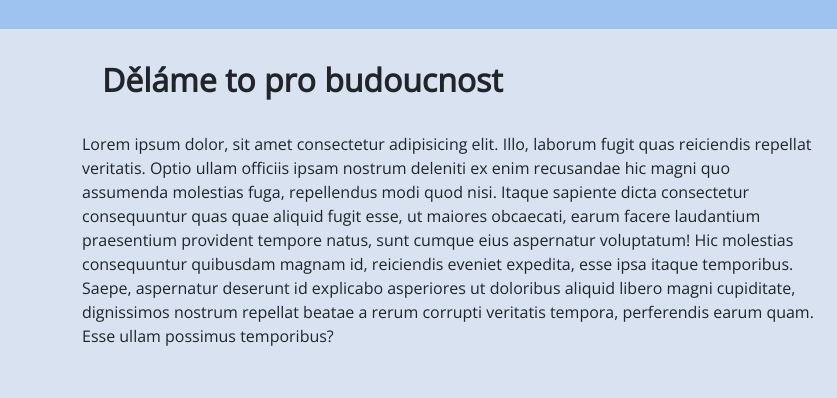
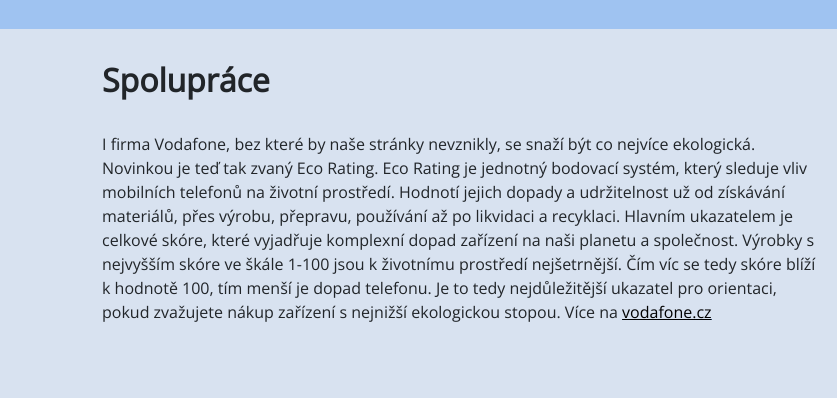
Before and after one commit to Cyberft3/codesea, a plain HTML site: page forfuture.html in a window 1280 px wide. Shown: the part 1380-1778 px from the top of the page, 0-837 px from the left. Drawn offline with nearby package versions, Linux system fonts and the light colour scheme.

Commit message:
Přidaný článek
Přidala jsem článek o Eco Ratingu

```diff
--- a/forfuture.css
+++ b/forfuture.css
@@ -60,3 +60,7 @@
     background-color: rgb(216, 226, 240);
     border-bottom:rgb(0, 0, 0)
     }
+
+    .spoluprace p {
+      margin-left: 20px;
+    }
--- a/forfuture.html
+++ b/forfuture.html
@@ -87,10 +87,10 @@
  <!--Spolupráce-->
  <div class="spoluprace">
   <div class="container spoluprace2">
-    <h2><b>Děláme to pro budoucnost</b></h2><br/>
+    <h2><b>Spolupráce</b></h2><br/>
       <div class="row">
       <div class="col-md-8 col-sm-12">
-        <p>Lorem ipsum dolor, sit amet consectetur adipisicing elit. Illo, laborum fugit quas reiciendis repellat veritatis. Optio ullam officiis ipsam nostrum deleniti ex enim recusandae hic magni quo assumenda molestias fuga, repellendus modi quod nisi. Itaque sapiente dicta consectetur consequuntur quas quae aliquid fugit esse, ut maiores obcaecati, earum facere laudantium praesentium provident tempore natus, sunt cumque eius aspernatur voluptatum! Hic molestias consequuntur quibusdam magnam id, reiciendis eveniet expedita, esse ipsa itaque temporibus. Saepe, aspernatur deserunt id explicabo asperiores ut doloribus aliquid libero magni cupiditate, dignissimos nostrum repellat beatae a rerum corrupti veritatis tempora, perferendis earum quam. Esse ullam possimus temporibus?</p>
+        <p>I firma Vodafone, bez které by naše stránky nevznikly, se snaží být co nejvíce ekologická. Novinkou je teď tak zvaný Eco Rating. Eco Rating je jednotný bodovací systém, který sleduje vliv mobilních telefonů na životní prostředí. Hodnotí jejich dopady a udržitelnost už od získávání materiálů, přes výrobu, přepravu, používání až po likvidaci a recyklaci. Hlavním ukazatelem je celkové skóre, které vyjadřuje komplexní dopad zařízení na naši planetu a společnost. Výrobky s nejvyšším skóre ve škále 1-100 jsou k životnímu prostředí nejšetrnější. Čím víc se tedy skóre blíží k hodnotě 100, tím menší je dopad telefonu. Je to tedy nejdůležitější ukazatel pro orientaci, pokud zvažujete nákup zařízení s nejnižší ekologickou stopou. Více na <a href="https://www.vodafone.cz/osobni/telefony/eco-rating/"><span class="odkaz">vodafone.cz</span></a></p>
         </div>
         <div class="col-md-4 col-sm-12">
             <img class="flaska-img" src="https://www.svetandroida.cz/media/2021/05/vodafone-eco-rating-774x516.webp">
```
